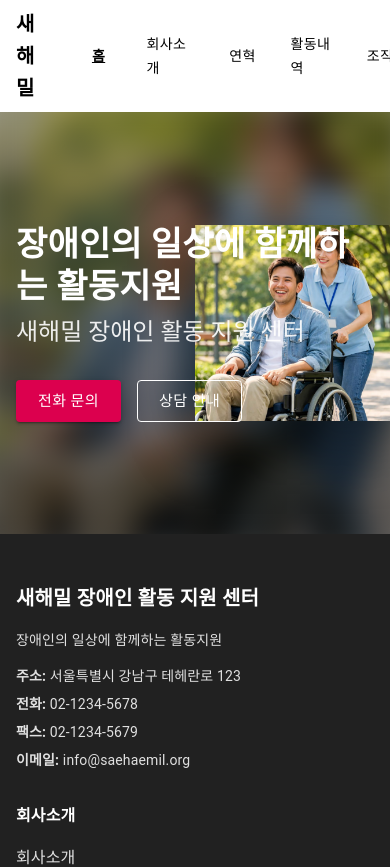
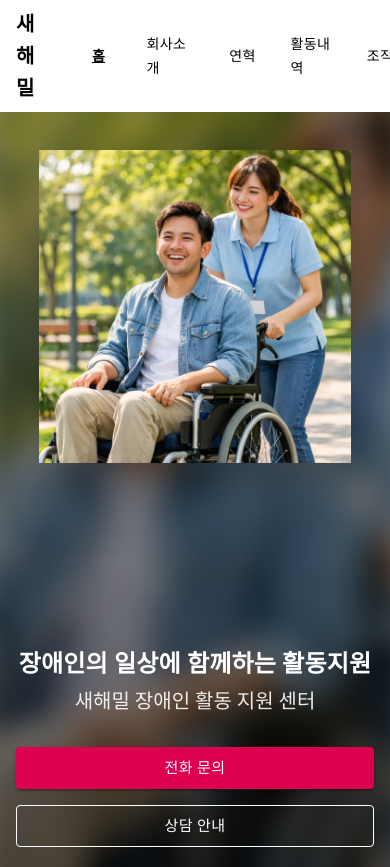
Before and after one commit to leeyeonju02/saehaemil, a Next.js app: page / in a window 390 px wide. Shown: the top 867 px of the page. Built offline with nearby package versions, Linux system fonts and the light colour scheme.

Commit message:
Refactor homepage layout for responsive design. Adjusted image display properties for mobile and desktop, improved text alignment, and enhanced button styles for better usability across different screen sizes.

```diff
--- a/app/page.tsx
+++ b/app/page.tsx
@@ -9,11 +9,12 @@ export default function HomePage() {
       <Box
         sx={{
           position: "relative",
-          minHeight: "50vh",
+          minHeight: { xs: "70vh", sm: "60vh", md: "50vh" },
           display: "flex",
           alignItems: "center",
           overflow: "hidden",
           color: "#fff",
+          py: { xs: 4, md: 0 },
         }}
       >
         {/* 🔹 배경 이미지 (확장용 - 블러 처리) */}
@@ -41,15 +42,16 @@ export default function HomePage() {
           }}
         />
 
-        {/* 🔹 실제 메인 이미지 (오른쪽) */}
+        {/* 🔹 실제 메인 이미지 (오른쪽) - 데스크톱만 표시 */}
         <Box
           sx={{
             position: "absolute",
             inset: 0,
-            display: "flex",
+            display: { xs: "none", md: "flex" },
             alignItems: "center",
             justifyContent: "flex-end",
             zIndex: 2,
+            pr: { md: 4 },
           }}
         >
           <Box
@@ -57,45 +59,98 @@ export default function HomePage() {
             src="/images/common/home.png"
             alt="장애인 활동 지원"
             sx={{
-              maxWidth: "50%",
-              maxHeight: "100%",
+              maxWidth: { md: "50%", lg: "45%" },
+              maxHeight: "85%",
               objectFit: "contain",
-
               boxShadow: "0 20px 60px rgba(0,0,0,0.35)",
             }}
           />
         </Box>
 
-        {/* 🔹 텍스트 & CTA (왼쪽) */}
+        {/* 🔹 모바일 이미지 (중앙 배치) */}
+        <Box
+          sx={{
+            position: "absolute",
+            inset: 0,
+            display: { xs: "flex", md: "none" },
+            alignItems: "flex-start",
+            justifyContent: "center",
+            zIndex: 2,
+            top: "5%",
+          }}
+        >
+          <Box
+            component="img"
+            src="/images/common/home.png"
+            alt="장애인 활동 지원"
+            sx={{
+              maxWidth: "80%",
+              maxHeight: "80%",
+              objectFit: "contain",
+              boxShadow: "0 20px 60px rgba(0,0,0,0.35)",
+            }}
+          />
+        </Box>
+
+        {/* 🔹 텍스트 & CTA */}
         <Container
           maxWidth="md"
           sx={{
             position: "relative",
             zIndex: 3,
-            textAlign: "left",
+            textAlign: { xs: "center", md: "left" },
+            px: { xs: 2, sm: 3, md: 4 },
+            mt: { xs: "60vh", md: 0 },
           }}
         >
           <Typography
             variant="h4"
             fontWeight="bold"
             gutterBottom
-            sx={{ mb: 1 }}
+            sx={{
+              mb: 1,
+              fontSize: { xs: "1.5rem", sm: "2rem", md: "2.125rem" },
+            }}
           >
             장애인의 일상에 함께하는 활동지원
           </Typography>
 
-          <Typography variant="h5" sx={{ opacity: 0.9 }}>
+          <Typography
+            variant="h5"
+            sx={{
+              opacity: 0.9,
+              fontSize: { xs: "1.25rem", sm: "1.5rem", md: "1.75rem" },
+            }}
+          >
             새해밀 장애인 활동 지원 센터
           </Typography>
 
-          <Stack direction="row" spacing={2} mt={4}>
-            <Button variant="contained" color="secondary" size="large">
+          <Stack
+            direction={{ xs: "column", sm: "row" }}
+            spacing={2}
+            mt={4}
+            sx={{
+              justifyContent: { xs: "center", md: "flex-start" },
+            }}
+          >
+            <Button
+              variant="contained"
+              color="secondary"
+              size="large"
+              sx={{
+                width: { xs: "100%", sm: "auto" },
+              }}
+            >
               전화 문의
             </Button>
             <Button
               variant="outlined"
               size="large"
-              sx={{ color: "#fff", borderColor: "#fff" }}
+              sx={{
+                color: "#fff",
+                borderColor: "#fff",
+                width: { xs: "100%", sm: "auto" },
+              }}
             >
               상담 안내
             </Button>
```
